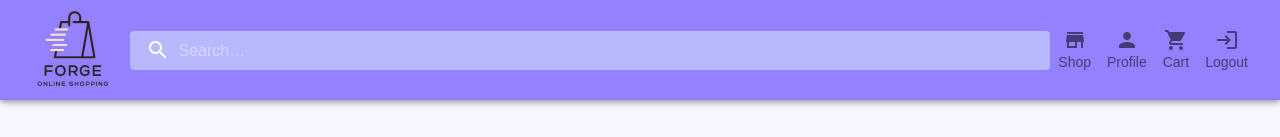
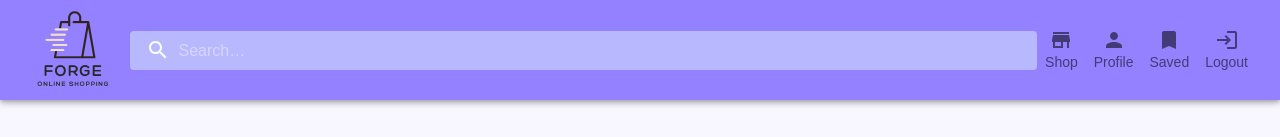
Before and after one commit to ChefSteveP/Forge-Commerce, a React (Create React App) app in the folder frontend/: page /profile in a window 1280 px wide. Shown: the top 137 px of the page. Built offline with nearby package versions, Linux system fonts and the light colour scheme; no server answers.

Commit message:
navbar changed

```diff
--- a/frontend/src/Components/Navbar.js
+++ b/frontend/src/Components/Navbar.js
@@ -12,15 +12,12 @@ import SwipeableDrawer from "@mui/material/SwipeableDrawer";
 import Stack from "@mui/material/Stack";
 import StoreIcon from "@mui/icons-material/Store";
 import PersonIcon from "@mui/icons-material/Person";
-import ShoppingCartIcon from "@mui/icons-material/ShoppingCart";
-import ExitToAppIcon from "@mui/icons-material/ExitToApp";
+import BookmarkIcon from "@mui/icons-material/Bookmark";
 import LoginIcon from "@mui/icons-material/Login";
 import useMediaQuery from "@mui/material/useMediaQuery";
 import theme from "../theme";
 import logo from "../assets/logo1.png";
 import { RouteLocations } from "../app/RouteLocations";
-import { Button } from "@mui/base";
-import { async } from "@firebase/util";
 import { auth } from "../app/firebase";
 import { useNavigate } from "react-router-dom";
 
@@ -123,8 +120,8 @@ const Navbar = () => {
         <Typography variant="body2">Profile</Typography>
       </NavigationLink>
       <NavigationLink to={RouteLocations.cart}>
-        <ShoppingCartIcon />
-        <Typography variant="body2">Cart</Typography>
+        <BookmarkIcon />
+        <Typography variant="body2">Saved</Typography>
       </NavigationLink>
       <NavigationLink onClick={() => logout()}>
         <LoginIcon />
@@ -168,8 +165,8 @@ const Navbar = () => {
               </ButtonWithBar>
 
               <ButtonWithBar component={RouterLink} to={RouteLocations.cart}>
-                <ShoppingCartIcon />
-                <Typography variant="body2">Cart</Typography>
+                <BookmarkIcon />
+                <Typography variant="body2">Saved</Typography>
               </ButtonWithBar>
 
               <ButtonWithBar onClick={() => logout()}>
```
